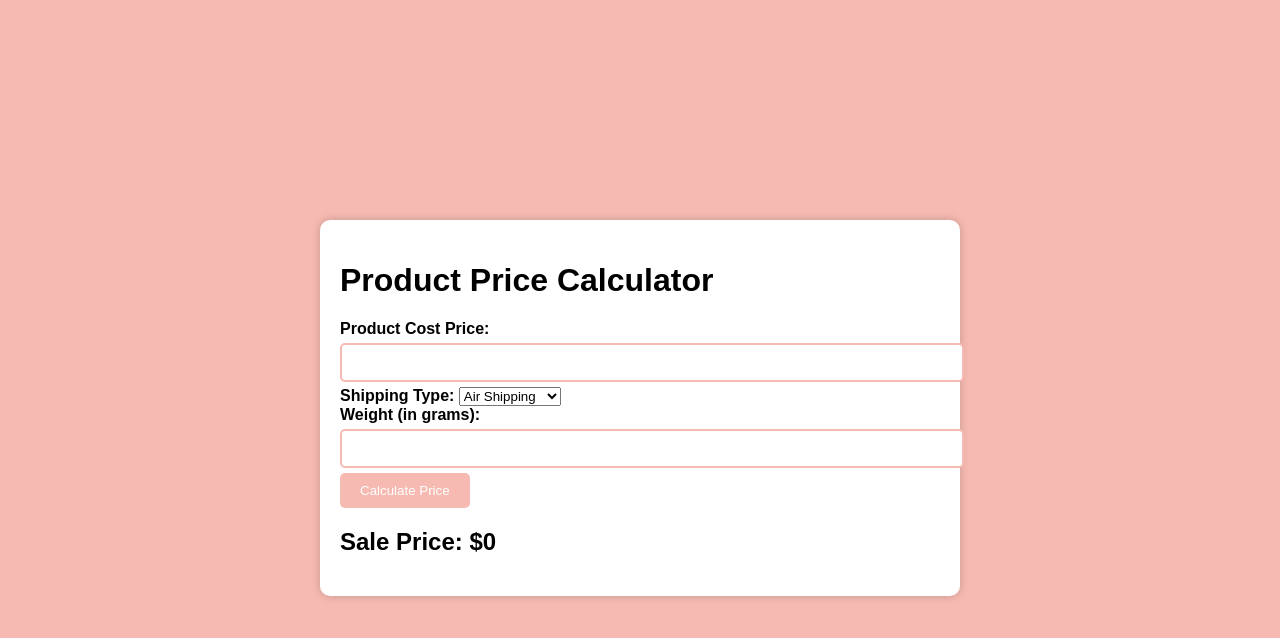
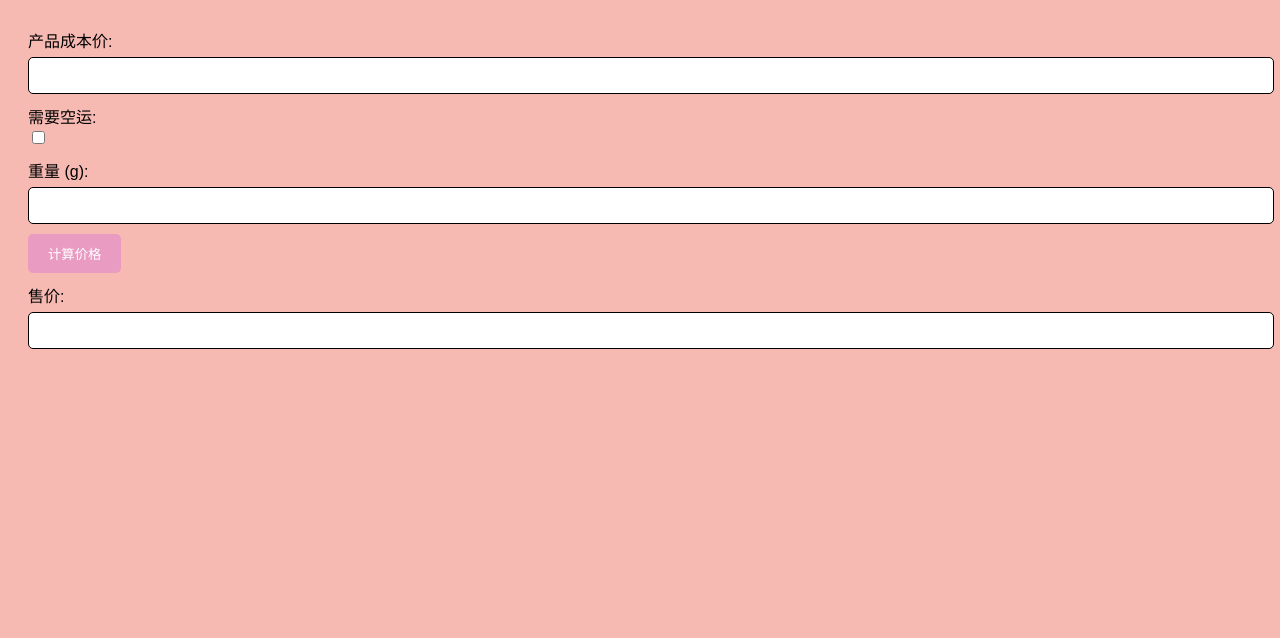
Before and after one commit to wagglewaggle928/WGPrice-Calculator, a plain HTML site: page index.html in a window 1280 px wide. Drawn offline with Linux system fonts and the light colour scheme.

Commit message:
index.html

```diff
--- a/index.html
+++ b/index.html
@@ -1,74 +1,75 @@
 <!DOCTYPE html>
 <html>
 <head>
-  <title>Price Calculator</title>
     <style>
         body {
+            font-family: Futura, Arial, sans-serif;
             background-color: #f6bab2;
-      font-family: Futura, sans-serif;
-      display: flex;
-      justify-content: center;
-      align-items: center;
-      min-height: 100vh;
         }
 
         .container {
-      width: 100%;
-      max-width: 600px;
-      background-color: white;
+            max-width: 100%;
             padding: 20px;
-      border-radius: 10px;
-      box-shadow: 0 0 10px rgba(0, 0, 0, 0.2);
+            box-sizing: border-box;
         }
 
-    label {
-      font-weight: bold;
+        .input-container {
+            margin-bottom: 10px;
         }
 
-    input[type="number"] {
+        .input-container label {
+            display: block;
+        }
+
+        .input-container input[type="text"],
+        .input-container input[type="number"] {
             width: 100%;
             padding: 10px;
-      margin: 5px 0;
-      border: 2px solid #f6bab2;
+            border: 1px solid #000;
             border-radius: 5px;
+            margin-top: 5px;
         }
 
-    button {
-      background-color: #f6bab2;
-      color: white;
+        .input-container select {
+            width: 100%;
+            padding: 10px;
+            border: 1px solid #000;
+            border-radius: 5px;
+            margin-top: 5px;
+        }
+
+        .input-container button {
+            background-color: #e99bc1;
+            color: #fff;
             border: none;
             padding: 10px 20px;
             border-radius: 5px;
-      cursor: pointer;
         }
     </style>
 </head>
 <body>
     <div class="container">
-    <h1>Product Price Calculator</h1>
-    <label for="costPrice">Product Cost Price:</label>
-    <input type="number" id="costPrice" required><br>
-
-    <label for="shippingType">Shipping Type:</label>
-    <select id="shippingType" onchange="toggleWeightInput()">
-      <option value="air">Air Shipping</option>
-      <option value="sea">Sea Shipping</option>
-    </select><br>
-
-    <div id="airShipping">
-      <label for="weight">Weight (in grams):</label>
-      <input type="number" id="weight" required><br>
+        <div class="input-container">
+            <label for="productCost">产品成本价:</label>
+            <input type="number" id="productCost" name="productCost">
+        </div>
+        <div class="input-container">
+            <label for="airShipping">需要空运:</label>
+            <input type="checkbox" id="airShipping" name="airShipping">
+        </div>
+        <div class="input-container">
+            <label for="weight">重量 (g):</label>
+            <input type="number" id="weight" name="weight">
+        </div>
+        <div class="input-container">
+            <button id="calculateButton">计算价格</button>
+        </div>
+        <div class="input-container">
+            <label for="salePrice">售价:</label>
+            <input type="text" id="salePrice" name="salePrice" readonly>
+        </div>
     </div>
 
-    <div id="seaShipping" style="display: none;">
-      <label for="seaWeight">Sea Shipping Weight (in grams):</label>
-      <input type="number" id="seaWeight" required><br>
-    </div>
-
-    <button onclick="calculatePrice()">Calculate Price</button>
-
-    <h2>Sale Price: $<span id="result">0</span></h2>
-  </div>
 
   <script>
     function calculatePrice() {
```
Lines whose indentation alone changed are shown as unchanged.
